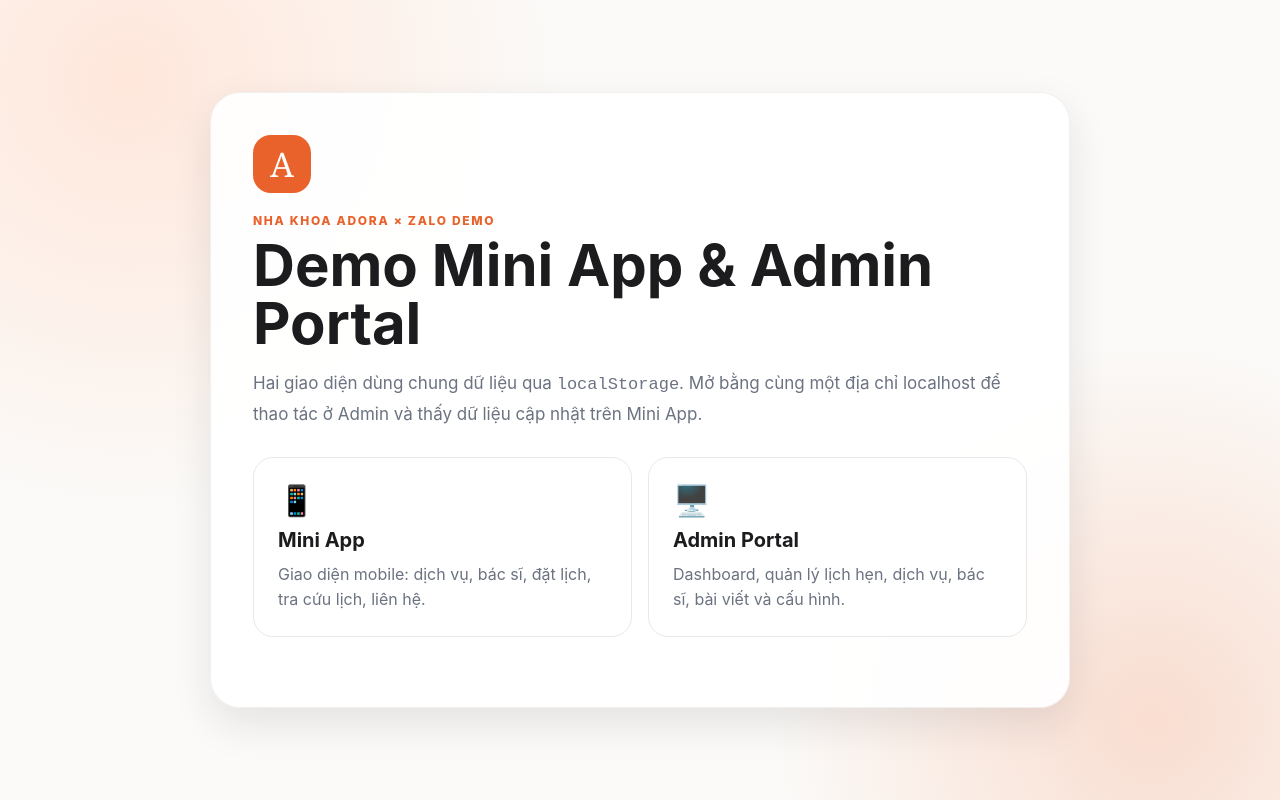
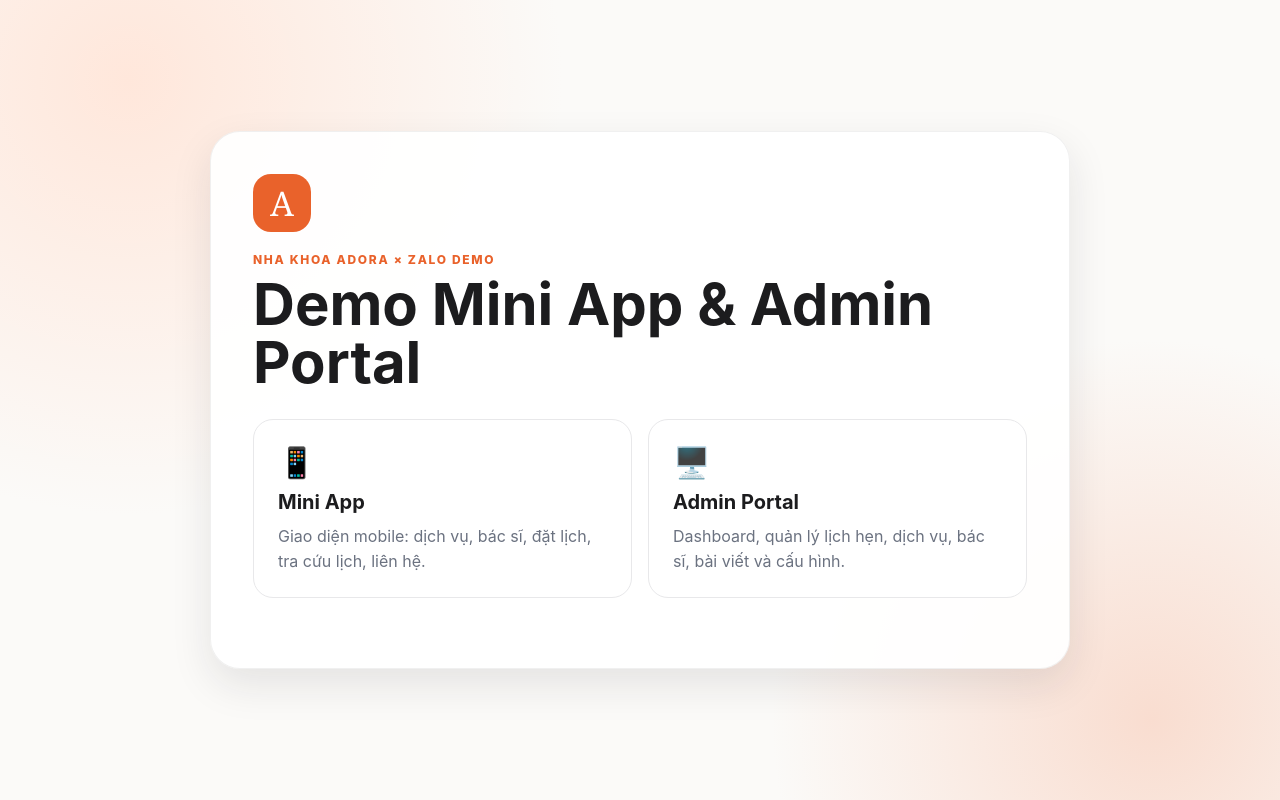
Before and after one commit to pmedia-og/nhakhoaadora, a plain HTML site: page index.html in a window 1280 px wide. Drawn offline with Linux system fonts and the light colour scheme.

Commit message:
Remove launcher lead paragraph from index.html
Removed the description paragraph about shared data usage.

```diff
--- a/index.html
+++ b/index.html
@@ -11,7 +11,6 @@
     <div class="launcher-logo">A</div>
     <p class="eyebrow">NHA KHOA ADORA × ZALO DEMO</p>
     <h1>Demo Mini App & Admin Portal</h1>
-    <p class="launcher-lead">Hai giao diện dùng chung dữ liệu qua <code>localStorage</code>. Mở bằng cùng một địa chỉ localhost để thao tác ở Admin và thấy dữ liệu cập nhật trên Mini App.</p>
     <div class="launcher-grid">
       <a class="launcher-card" href="miniapp.html">
         <span class="launcher-icon">📱</span>
```
